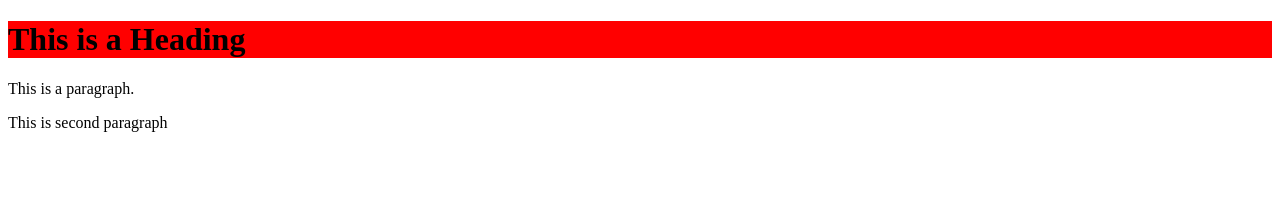
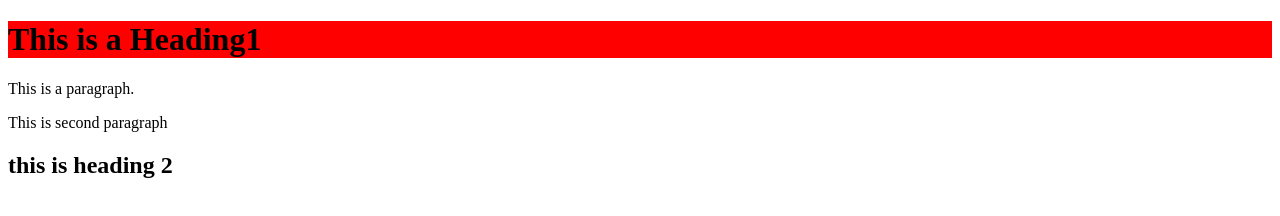
Before and after one commit to shru-01ti/shru-01ti.github.io, a plain HTML site: page index.html in a window 1280 px wide. Drawn offline with Linux system fonts and the light colour scheme.

Commit message:
changed in child1

```diff
--- a/index.html
+++ b/index.html
@@ -6,8 +6,9 @@
 </head>
 <body>
 
-<h1>This is a Heading</h1>
+<h1>This is a Heading1</h1>
 <p>This is a paragraph.</p>
 <p>This is second paragraph</p>
+<h2>this is heading 2</h1>
 </body>
 </html>
```
